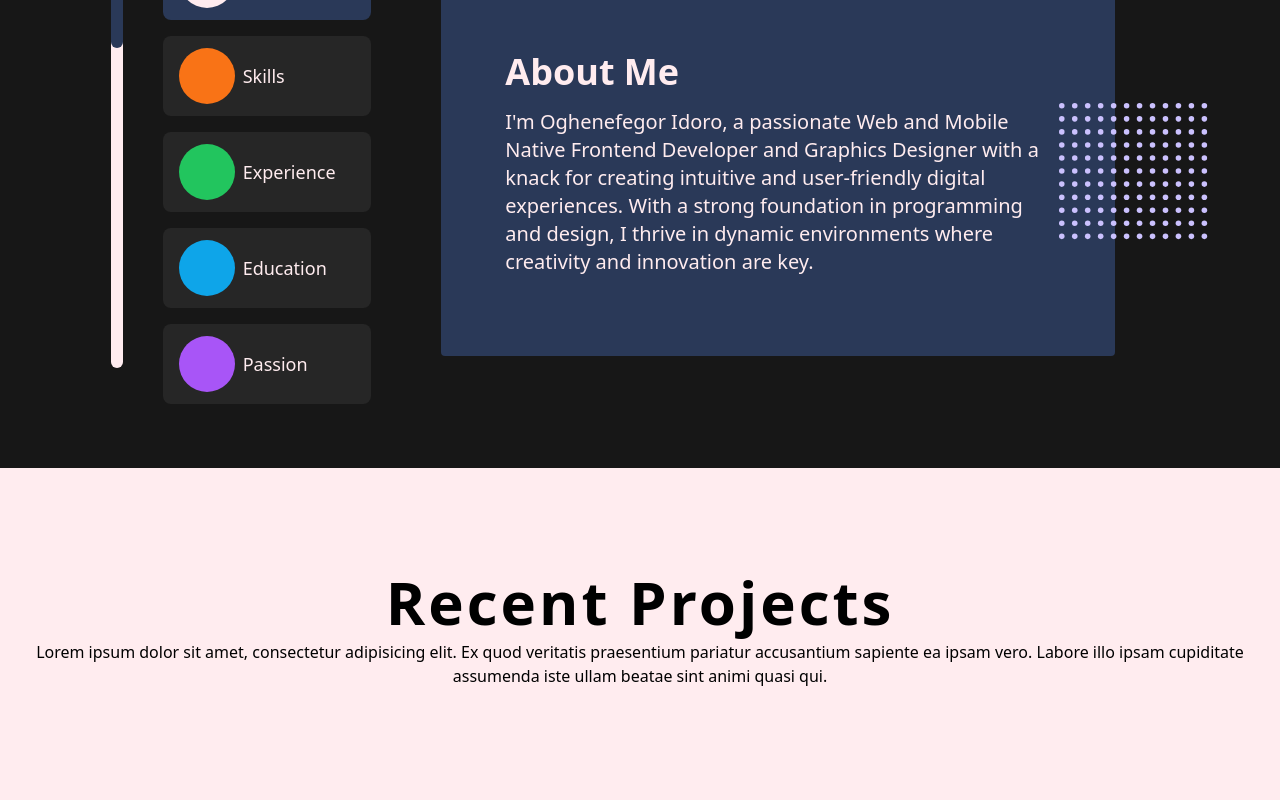
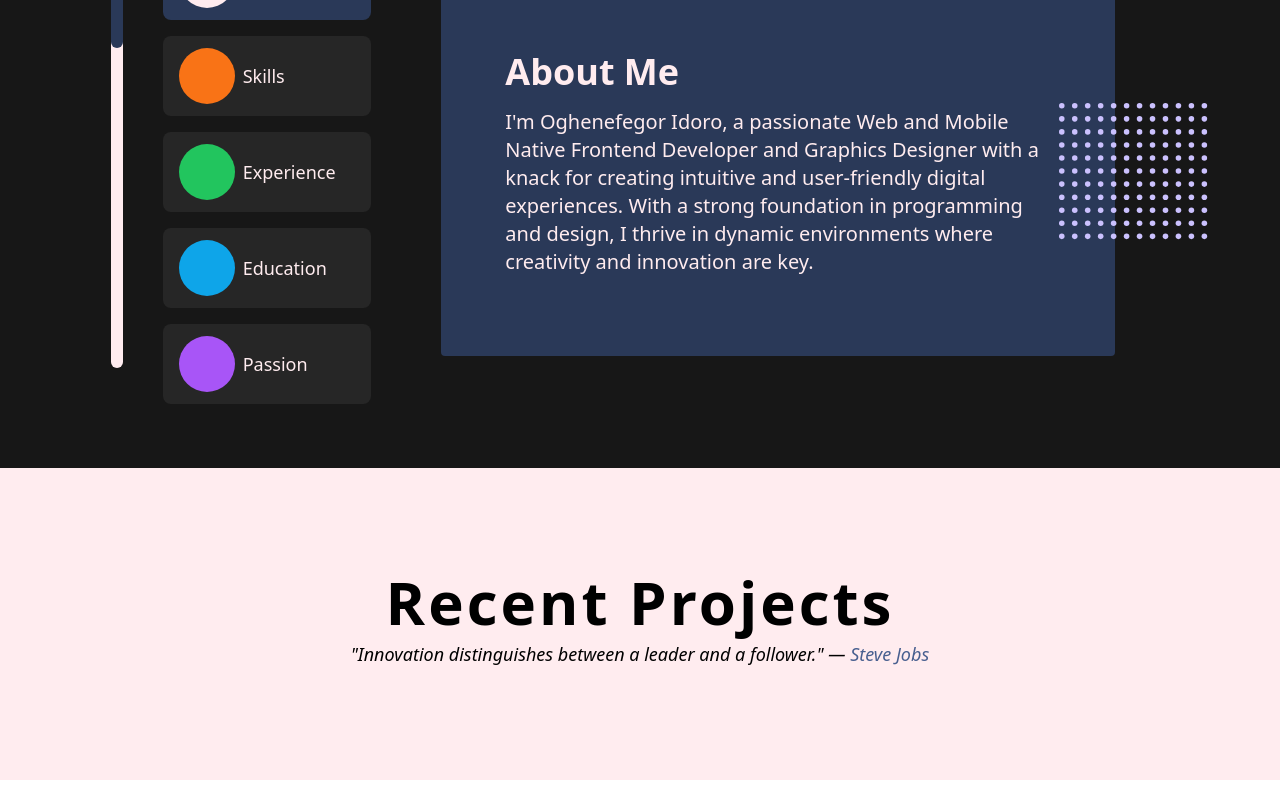
Before and after one commit to fegig/my-portfolio, a React (Vite) app: page / in a window 1280 px wide. Shown: the part 1024-1824 px from the top of the page. Built offline with nearby package versions, Linux system fonts and the light colour scheme; some icons are missing.

Commit message:
added project quote

```diff
--- a/src/components/Projects.tsx
+++ b/src/components/Projects.tsx
@@ -6,8 +6,13 @@ export default function Projects() {
     <div className="flex  justify-evenly items-center mx-auto my-6 flex-wrap gap-x-2 gap-y-4 max-w-screen-xl py-4">
       <div className='flex-col flex items-center'>
       <div className="tracking-wider text-center lg:text-left text-6xl font-bold ">Recent Projects</div>
-    <div className='text-center my-2'>Lorem ipsum dolor sit amet, consectetur adipisicing elit. Ex quod veritatis praesentium pariatur accusantium sapiente ea ipsam vero. Labore illo ipsam cupiditate assumenda iste ullam beatae sint animi quasi qui.</div>
-      </div>
+      <div className='text-center my-2 text-lg'>
+        <blockquote className='italic'>
+        "Innovation distinguishes between a leader and a follower." — <span className='text-primary-alt'>Steve Jobs</span>
+        </blockquote>
+
+</div>
+</div>
 
       </div>
     </section>
```
